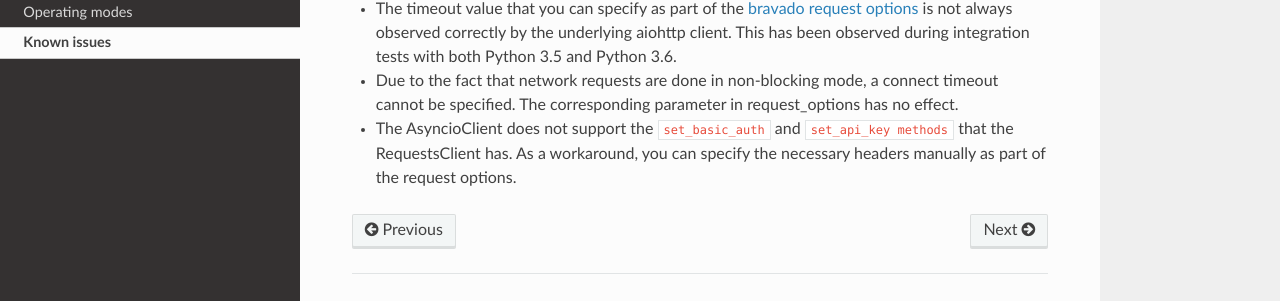
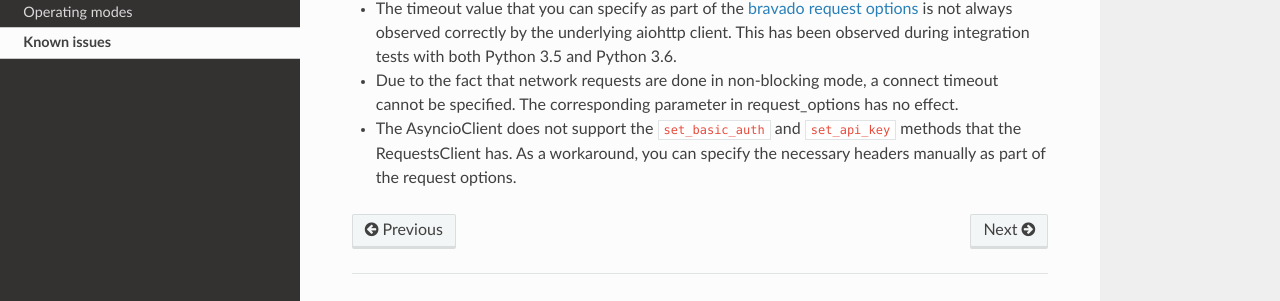
Before and after one commit to sjaensch/bravado-asyncio, a Sphinx documentation site: the page built from docs/known_issues.rst, in a window 1280 px wide. Shown: the part 163-464 px from the top of the page. Built offline with Sphinx 7.4.7 and the Read the Docs theme 2.0.0, drawn with Linux system fonts in a browser that asks for light colours.

Commit message:
Formatting fix

```diff
--- a/docs/known_issues.rst
+++ b/docs/known_issues.rst
@@ -7,5 +7,5 @@ Known issues
   with both Python 3.5 and Python 3.6.
 - Due to the fact that network requests are done in non-blocking mode, a connect timeout cannot be specified. The
   corresponding parameter in request_options has no effect.
-- The AsyncioClient does not support the ``set_basic_auth`` and ``set_api_key methods`` that the RequestsClient has.
+- The AsyncioClient does not support the ``set_basic_auth`` and ``set_api_key`` methods that the RequestsClient has.
   As a workaround, you can specify the necessary headers manually as part of the request options.
```
